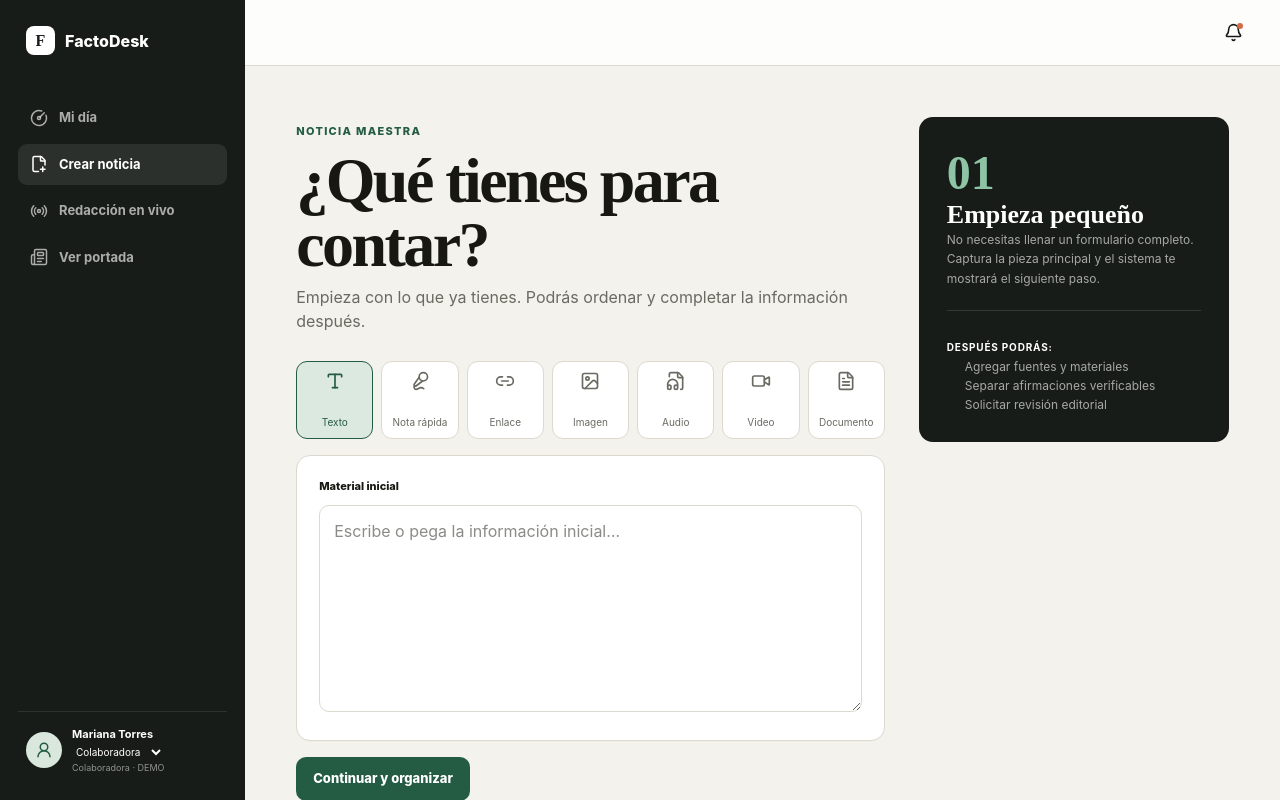
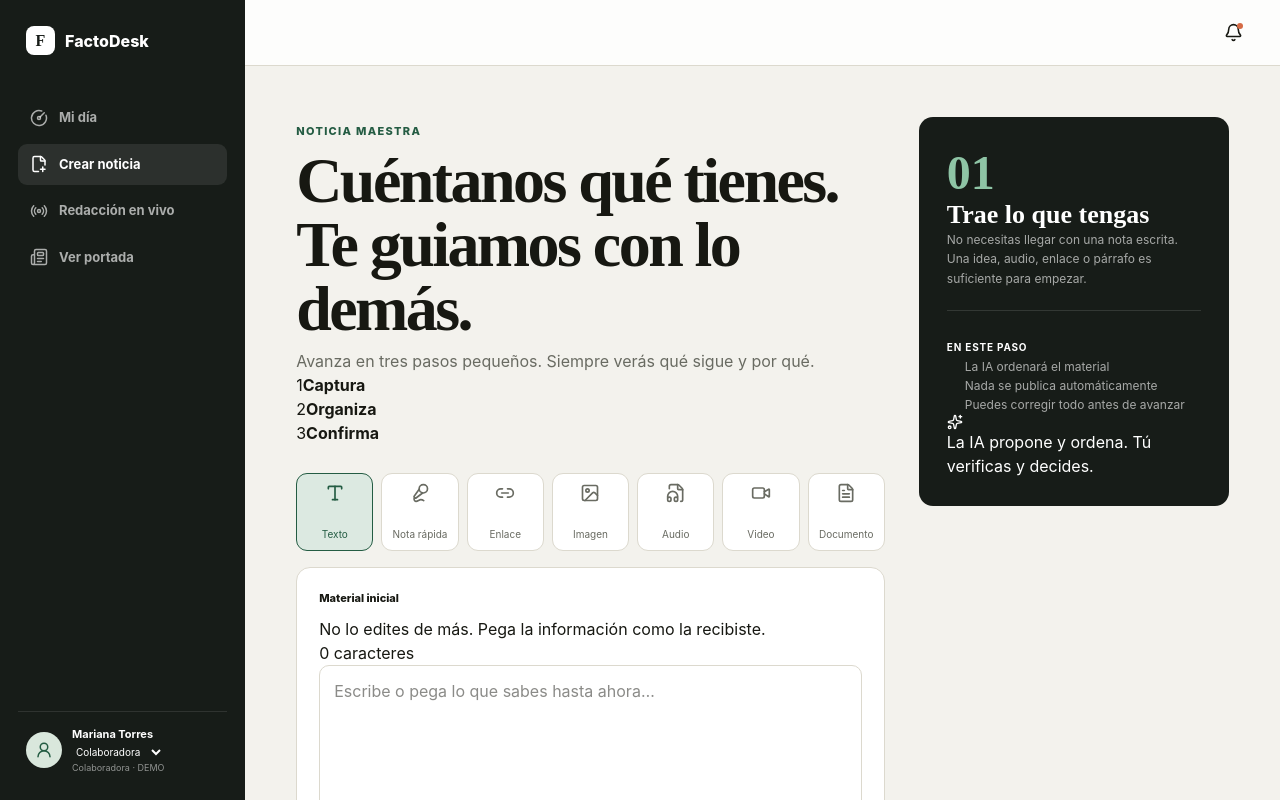
Before and after one commit to sebhesp/factomedia-group, a Next.js app: page /desk/noticias/nueva in a window 1280 px wide. Shown: the top 800 px of the page. Built offline with nearby package versions, Linux system fonts and the light colour scheme.

Commit message:
Guide collaborators through story creation

```diff
--- a/src/components/new-story-form.tsx
+++ b/src/components/new-story-form.tsx
@@ -1,55 +1,295 @@
 "use client";
 
-import { useState } from "react";
+import { type FormEvent, useMemo, useState } from "react";
 import { useRouter } from "next/navigation";
-import { FileAudio, FileText, ImageIcon, Link2, Mic2, Type, Video } from "lucide-react";
+import {
+  ArrowLeft,
+  ArrowRight,
+  CheckCircle2,
+  CircleAlert,
+  FileAudio,
+  FileText,
+  ImageIcon,
+  Link2,
+  Mic2,
+  Sparkles,
+  Type,
+  Video,
+} from "lucide-react";
 import { Button, Card, Input, Textarea } from "@/components/ui";
 import { slugify } from "@/lib/utils";
 import type { Story } from "@/lib/types";
 import { saveLocalStory } from "@/lib/demo-store";
 
 const starts = [
-  { id: "text", label: "Texto", icon: Type }, { id: "note", label: "Nota rápida", icon: Mic2 },
-  { id: "link", label: "Enlace", icon: Link2 }, { id: "image", label: "Imagen", icon: ImageIcon },
-  { id: "audio", label: "Audio", icon: FileAudio }, { id: "video", label: "Video", icon: Video },
+  { id: "text", label: "Texto", icon: Type },
+  { id: "note", label: "Nota rápida", icon: Mic2 },
+  { id: "link", label: "Enlace", icon: Link2 },
+  { id: "image", label: "Imagen", icon: ImageIcon },
+  { id: "audio", label: "Audio", icon: FileAudio },
+  { id: "video", label: "Video", icon: Video },
   { id: "document", label: "Documento", icon: FileText },
-];
+] as const;
+
+type StartType = (typeof starts)[number]["id"];
+type Step = 1 | 2 | 3;
+
+function detectCategory(text: string) {
+  const normalized = text.toLowerCase();
+  if (/música|artista|festival|concierto|álbum/.test(normalized)) return "Música";
+  if (/gobierno|congreso|president|elección|política/.test(normalized)) return "Política";
+  if (/tecnología|software|aplicación|inteligencia artificial|digital/.test(normalized)) return "Tecnología";
+  if (/economía|precio|mercado|empresa|empleo/.test(normalized)) return "Economía";
+  if (/museo|cine|libro|cultura|exposición/.test(normalized)) return "Cultura";
+  return "Ciudad";
+}
+
+function makeTitle(text: string) {
+  const firstSentence = text.split(/[.!?\n]/).find((part) => part.trim().length > 12)?.trim() ?? text.trim();
+  const words = firstSentence.split(/\s+/).slice(0, 12);
+  const candidate = words.join(" ").replace(/^./, (letter) => letter.toUpperCase());
+  return candidate.length > 82 ? `${candidate.slice(0, 79)}…` : candidate;
+}
+
+function makeSummary(text: string) {
+  const compact = text.replace(/\s+/g, " ").trim();
+  if (compact.length <= 220) return compact;
+  return `${compact.slice(0, 217).replace(/\s+\S*$/, "")}…`;
+}
 
 export function NewStoryForm() {
   const router = useRouter();
-  const [startType, setStartType] = useState("text");
-  const [expanded, setExpanded] = useState(false);
+  const [step, setStep] = useState<Step>(1);
+  const [startType, setStartType] = useState<StartType>("text");
+  const [material, setMaterial] = useState("");
+  const [title, setTitle] = useState("");
+  const [summary, setSummary] = useState("");
+  const [category, setCategory] = useState("Ciudad");
+  const [message, setMessage] = useState("");
 
-  function save(formData: FormData) {
-    const title = String(formData.get("title") || "Noticia sin título");
+  const materialReady = material.trim().length >= 30;
+  const essentialsReady = title.trim().length >= 8 && summary.trim().length >= 25;
+
+  const helper = useMemo(() => {
+    if (step === 1) return {
+      number: "01",
+      title: "Trae lo que tengas",
+      body: "No necesitas llegar con una nota escrita. Una idea, audio, enlace o párrafo es suficiente para empezar.",
+      items: ["La IA ordenará el material", "Nada se publica automáticamente", "Puedes corregir todo antes de avanzar"],
+    };
+    if (step === 2) return {
+      number: "02",
+      title: "Dale una forma clara",
+      body: "Revisa las sugerencias. El sistema te ayuda a estructurar, pero tú conservas el criterio editorial.",
+      items: ["Título provisional", "Resumen de lo importante", "Categoría inicial"],
+    };
+    return {
+      number: "03",
+      title: "Listo para investigar",
+      body: "Al crear la Noticia Maestra entrarás a una sala guiada que te mostrará exactamente qué falta para enviarla a revisión.",
+      items: ["Agregar fuentes", "Separar afirmaciones", "Verificar antes de enviar"],
+    };
+  }, [step]);
+
+  function organizeWithAssistant() {
+    if (!materialReady) {
+      setMessage("Agrega un poco más de contexto. Con unas dos oraciones podremos ayudarte mejor.");
+      return;
+    }
+    setTitle((current) => current || makeTitle(material));
+    setSummary((current) => current || makeSummary(material));
+    setCategory(detectCategory(material));
+    setMessage("");
+    setStep(2);
+  }
+
+  function continueManually() {
+    setMessage("");
+    setStep(2);
+  }
+
+  function reviewStory() {
+    if (!essentialsReady) {
+      setMessage("Completa un título claro y un resumen breve para continuar. No tienen que ser definitivos.");
+      return;
+    }
+    setMessage("");
+    setStep(3);
+  }
+
+  function save(event: FormEvent<HTMLFormElement>) {
+    event.preventDefault();
+    if (!essentialsReady) {
+      setStep(2);
+      setMessage("Revisa el título y el resumen antes de crear la Noticia Maestra.");
+      return;
+    }
+
     const now = new Date().toISOString();
     const id = crypto.randomUUID();
     const story: Story = {
-      id, slug: slugify(title), title,
-      summary: String(formData.get("summary") || ""),
-      body: String(formData.get("body") || ""),
-      category: String(formData.get("category") || "General"),
-      status: "draft", author: "Mariana Torres", responsible: "Mariana Torres",
-      sources: [], claims: [], createdAt: now, updatedAt: now, corrections: [],
-      events: [{ id: crypto.randomUUID(), type: "Noticia creada", actor: "Mariana Torres", occurredAt: now, comment: `Creada desde ${startType}` }],
-      metrics: { views: 0, readsStarted: 0, readsCompleted: 0, shares: 0 }, demo: true,
+      id,
+      slug: slugify(title),
+      title: title.trim(),
+      summary: summary.trim(),
+      body: material.trim(),
+      category,
+      status: "draft",
+      author: "Mariana Torres",
+      responsible: "Mariana Torres",
+      sources: [],
+      claims: [],
+      createdAt: now,
+      updatedAt: now,
+      corrections: [],
+      events: [{
+        id: crypto.randomUUID(),
+        type: "Noticia creada",
+        actor: "Mariana Torres",
+        occurredAt: now,
+        comment: `Creada desde ${startType} con recorrido guiado`,
+      }],
+      metrics: { views: 0, readsStarted: 0, readsCompleted: 0, shares: 0 },
+      demo: true,
     };
+
     saveLocalStory(story);
     router.push(`/desk/noticias/sala?id=${id}`);
   }
 
   return (
-    <form action={save} className="new-story-layout">
+    <form onSubmit={save} className="new-story-layout">
       <section>
-        <div className="page-heading"><span className="eyebrow">NOTICIA MAESTRA</span><h1>¿Qué tienes para contar?</h1><p>Empieza con lo que ya tienes. Podrás ordenar y completar la información después.</p></div>
-        <div className="start-grid">{starts.map(({ id, label, icon: Icon }) => <button type="button" key={id} onClick={() => setStartType(id)} className={startType === id ? "start-option selected" : "start-option"}><Icon size={20} /><span>{label}</span></button>)}</div>
-        <Card className="capture-card">
-          <label className="field-label">Material inicial</label>
-          {startType === "link" ? <Input name="body" type="url" placeholder="Pega aquí el enlace…" /> : startType === "text" || startType === "note" ? <Textarea name="body" placeholder="Escribe o pega la información inicial…" rows={7} /> : <div className="drop-zone"><span>Selecciona o arrastra un archivo</span><small>En esta versión DEMO se registra la intención; Supabase Storage se conecta con las variables de entorno.</small></div>}
-        </Card>
-        {!expanded ? <Button type="button" onClick={() => setExpanded(true)}>Continuar y organizar</Button> : <Card className="details-card"><h2>Datos esenciales</h2><div className="form-grid"><label>Título provisional<Input name="title" required placeholder="Un título claro para identificar la historia" /></label><label>Categoría<select name="category" className="input"><option>Ciudad</option><option>Política</option><option>Cultura</option><option>Música</option><option>Economía</option><option>Tecnología</option></select></label><label className="full">Resumen<Textarea name="summary" rows={3} placeholder="¿Qué ocurrió y por qué importa?" /></label></div><div className="form-actions"><Button type="submit">Crear Noticia Maestra</Button><span>Se guardará como borrador DEMO.</span></div></Card>}
+        <div className="page-heading">
+          <span className="eyebrow">NOTICIA MAESTRA</span>
+          <h1>Cuéntanos qué tienes. Te guiamos con lo demás.</h1>
+          <p>Avanza en tres pasos pequeños. Siempre verás qué sigue y por qué.</p>
+        </div>
+
+        <div className="journey-stepper" aria-label="Progreso de creación">
+          {["Captura", "Organiza", "Confirma"].map((label, index) => {
+            const number = (index + 1) as Step;
+            return (
+              <div key={label} className={`journey-step ${step === number ? "active" : ""} ${step > number ? "done" : ""}`}>
+                <span>{step > number ? <CheckCircle2 size={15} /> : number}</span>
+                <strong>{label}</strong>
+              </div>
+            );
+          })}
+        </div>
+
+        {step === 1 && (
+          <div className="guided-stage">
+            <div className="start-grid">
+              {starts.map(({ id, label, icon: Icon }) => (
+                <button type="button" key={id} onClick={() => setStartType(id)} className={startType === id ? "start-option selected" : "start-option"}>
+                  <Icon size={20} />
+                  <span>{label}</span>
+                </button>
+              ))}
+            </div>
+
+            <Card className="capture-card">
+              <div className="field-heading">
+                <div>
+                  <label className="field-label" htmlFor="initial-material">Material inicial</label>
+                  <p>No lo edites de más. Pega la información como la recibiste.</p>
+                </div>
+                <span>{material.trim().length} caracteres</span>
+              </div>
+              {startType === "link" ? (
+                <Input id="initial-material" value={material} onChange={(event) => setMaterial(event.target.value)} type="url" placeholder="Pega el enlace y agrega una nota breve sobre qué encontraste…" />
+              ) : (
+                <Textarea id="initial-material" value={material} onChange={(event) => setMaterial(event.target.value)} placeholder={startType === "text" || startType === "note" ? "Escribe o pega lo que sabes hasta ahora…" : "Describe brevemente qué contiene el archivo y por qué puede ser noticia…"} rows={8} />
+              )}
+            </Card>
+
+            {message && <div className="inline-guidance warning"><CircleAlert size={17} /><span>{message}</span></div>}
+
+            <div className="step-actions">
+              <Button type="button" onClick={organizeWithAssistant}><Sparkles size={17} /> Organizar con ayuda</Button>
+              <Button type="button" variant="ghost" onClick={continueManually}>Prefiero hacerlo manualmente</Button>
+            </div>
+          </div>
+        )}
+
+        {step === 2 && (
+          <div className="guided-stage">
+            <Card className="assistant-intro-card">
+              <Sparkles size={21} />
+              <div>
+                <span className="eyebrow">ASISTENTE EDITORIAL · DEMO</span>
+                <h2>Ya ordenamos una primera versión</h2>
+                <p>Estas son sugerencias editables generadas localmente. Revisa, corrige y conserva solo lo que represente bien la historia.</p>
+              </div>
+            </Card>
+
+            <Card className="details-card">
+              <div className="form-grid">
+                <label>Título provisional
+                  <Input value={title} onChange={(event) => setTitle(event.target.value)} placeholder="¿Qué ocurrió?" />
+                  <small>Debe permitir reconocer la historia, no ganar clics.</small>
+                </label>
+                <label>Categoría
+                  <select value={category} onChange={(event) => setCategory(event.target.value)} className="input">
+                    <option>Ciudad</option><option>Política</option><option>Cultura</option><option>Música</option><option>Economía</option><option>Tecnología</option>
+                  </select>
+                </label>
+                <label className="full">Resumen
+                  <Textarea value={summary} onChange={(event) => setSummary(event.target.value)} rows={4} placeholder="¿Qué pasó y por qué importa?" />
+                  <small>Con dos o tres oraciones es suficiente para comenzar.</small>
+                </label>
+              </div>
+            </Card>
+
+            {message && <div className="inline-guidance warning"><CircleAlert size={17} /><span>{message}</span></div>}
+
+            <div className="step-actions split">
+              <Button type="button" variant="secondary" onClick={() => setStep(1)}><ArrowLeft size={17} /> Volver</Button>
+              <Button type="button" onClick={reviewStory}>Revisar antes de crear <ArrowRight size={17} /></Button>
+            </div>
+          </div>
+        )}
+
+        {step === 3 && (
+          <div className="guided-stage">
+            <Card className="creation-review-card">
+              <span className="eyebrow">ANTES DE CONTINUAR</span>
+              <h2>Esta será tu base de trabajo</h2>
+              <div className="creation-preview">
+                <span>{category}</span>
+                <h3>{title}</h3>
+                <p>{summary}</p>
+              </div>
+              <div className="readiness-list">
+                <div><CheckCircle2 size={17} /><span>La historia tiene una idea reconocible</span></div>
+                <div><CheckCircle2 size={17} /><span>Podrás modificar título y resumen después</span></div>
+                <div><CheckCircle2 size={17} /><span>El siguiente paso será agregar evidencia</span></div>
+              </div>
+            </Card>
+
+            <div className="inline-guidance success"><CheckCircle2 size={17} /><span>No necesitas tener todo resuelto. La Sala de Noticia te acompañará hasta que esté lista para revisión.</span></div>
+
+            <div className="step-actions split">
+              <Button type="button" variant="secondary" onClick={() => setStep(2)}><ArrowLeft size={17} /> Ajustar</Button>
+              <Button type="submit">Crear y seguir con la evidencia <ArrowRight size={17} /></Button>
+            </div>
+          </div>
+        )}
       </section>
-      <aside className="helper-panel"><span className="helper-number">01</span><h3>Empieza pequeño</h3><p>No necesitas llenar un formulario completo. Captura la pieza principal y el sistema te mostrará el siguiente paso.</p><hr /><strong>Después podrás:</strong><ul><li>Agregar fuentes y materiales</li><li>Separar afirmaciones verificables</li><li>Solicitar revisión editorial</li></ul></aside>
+
+      <aside className="helper-panel guided-helper">
+        <span className="helper-number">{helper.number}</span>
+        <h3>{helper.title}</h3>
+        <p>{helper.body}</p>
+        <hr />
+        <strong>En este paso</strong>
+        <ul>{helper.items.map((item) => <li key={item}>{item}</li>)}</ul>
+        <div className="assistant-boundary">
+          <Sparkles size={16} />
+          <span>La IA propone y ordena. Tú verificas y decides.</span>
+        </div>
+      </aside>
     </form>
   );
 }
```
